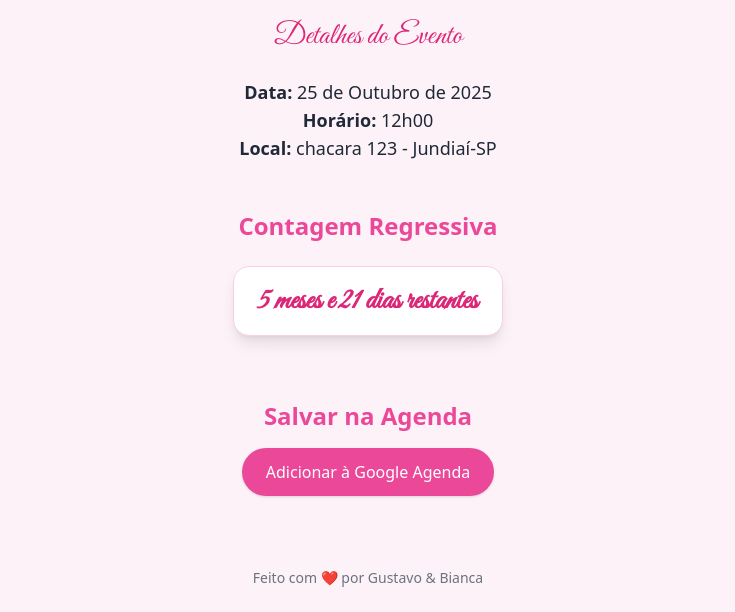
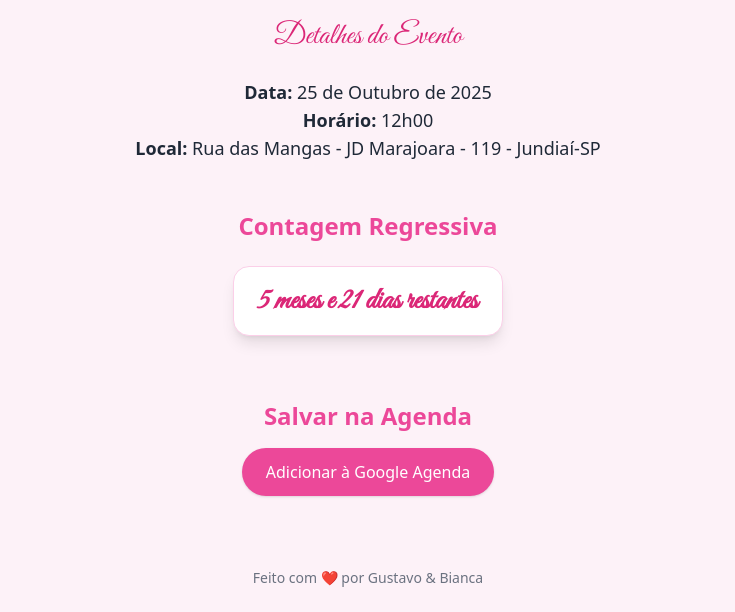
Before and after one commit to GustaHideki/convite, a plain HTML site: page index.html in a window 1280 px wide. Shown: the part 1138-1750 px from the top of the page, without its empty margins (272-1007 px from the left). Drawn offline with nearby package versions, Linux system fonts and the light colour scheme.

Commit message:
Update index.html

```diff
--- a/index.html
+++ b/index.html
@@ -30,7 +30,7 @@
     <div class="text-lg">
       <p><strong>Data:</strong> 25 de Outubro de 2025</p>
       <p><strong>Horário:</strong> 12h00</p>
-      <p><strong>Local:</strong> chacara 123 - Jundiaí-SP</p>
+      <p><strong>Local:</strong> Rua das Mangas - JD Marajoara - 119 - Jundiaí-SP</p>
     </div>
   </section>
 
```
